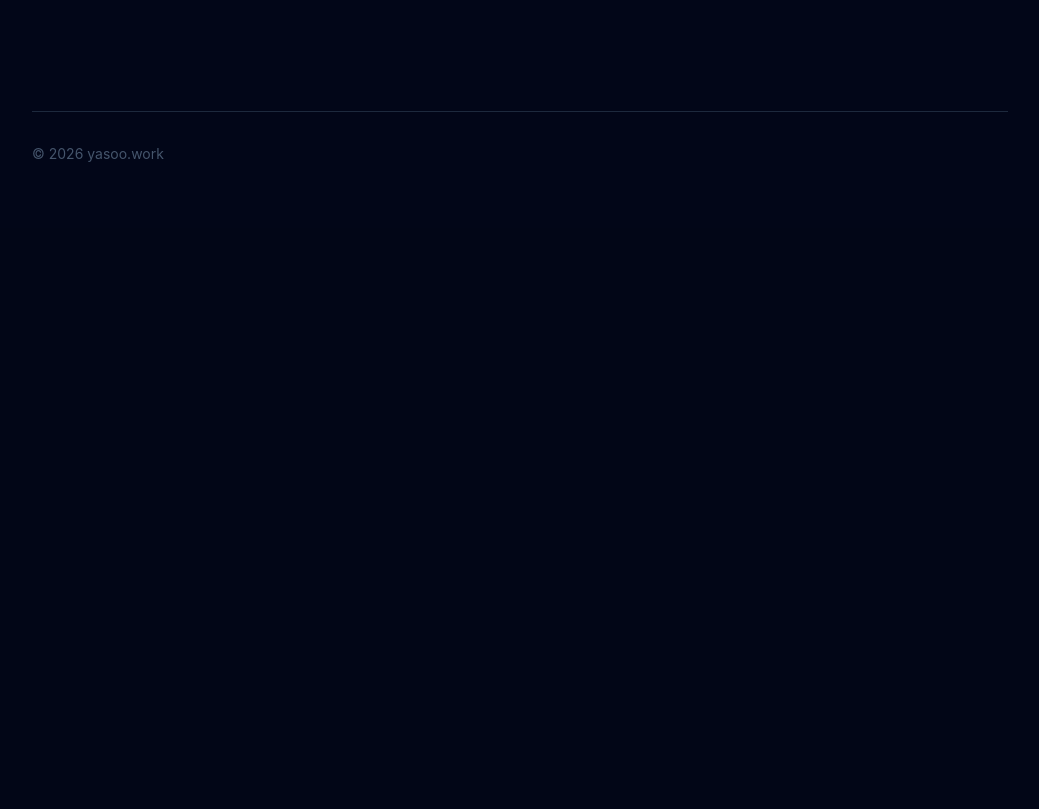
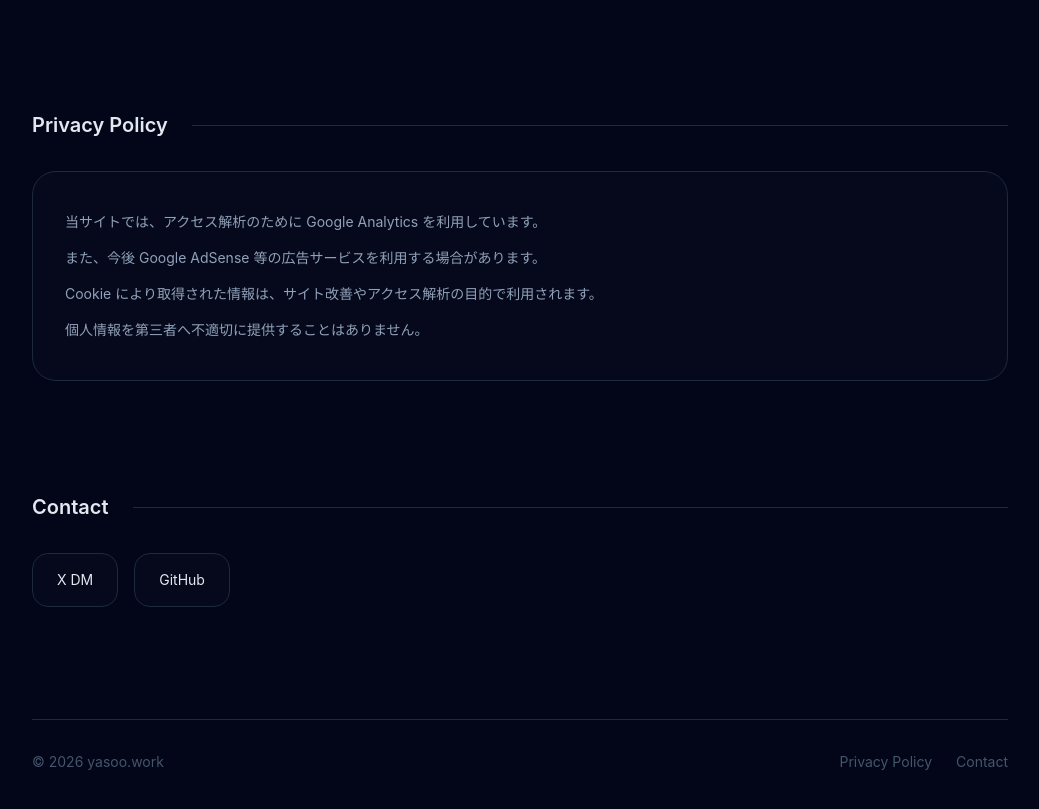
Before and after one commit to yasoowork/yasoo-work-site, a React (Vite) app: page / in a window 1280 px wide. Shown: the part 1103-1912 px from the top of the page, without its empty margins (120-1159 px from the left). Before the commit the page ends 1331 px from the top, so only its background shows below. Built offline with nearby package versions, Linux system fonts and the light colour scheme.

Commit message:
Modify Site

```diff
--- a/src/App.tsx
+++ b/src/App.tsx
@@ -11,7 +11,6 @@ function App() {
     <main className="min-h-screen bg-slate-950 text-slate-200">
       <div className="mx-auto max-w-5xl px-6 py-16">
         <header className="mb-24">
-          <div>
           <h1 className="text-2xl font-semibold tracking-wide">
             yasoo.work
           </h1>
@@ -19,7 +18,6 @@ function App() {
           <p className="mt-2 text-sm text-slate-500">
             Personal Projects / Notes
           </p>
-          </div>
         </header>
 
         <section className="mb-28">
@@ -47,12 +45,15 @@ function App() {
               <p className="text-xs tracking-[0.25em] text-cyan-400">
                 TOOL
               </p>
+
               <h3 className="mt-4 text-2xl font-semibold">
                 Schedule to ICS
               </h3>
+
               <p className="mt-5 text-sm leading-8 text-slate-400">
                 スケジュールテキストをカレンダー用のICSファイルに変換するサービス。
               </p>
+
               <p className="mt-8 text-sm text-slate-500 transition group-hover:text-cyan-400">
                 Open →
               </p>
@@ -62,9 +63,11 @@ function App() {
               <p className="text-xs tracking-[0.25em] text-slate-500">
                 COMING SOON
               </p>
+
               <h3 className="mt-4 text-2xl font-semibold">
                 SideFIRE Assist
               </h3>
+
               <p className="mt-5 text-sm leading-8 text-slate-500">
                 サイドFIRE運用を支援するOSSツール。準備中。
               </p>
@@ -90,8 +93,66 @@ function App() {
           </div>
         </section>
 
+        <section id="privacy-policy" className="mb-28">
+          <SectionTitle title="Privacy Policy" />
+
+          <div className="rounded-3xl border border-slate-800 bg-slate-900/20 p-8">
+            <p className="text-sm leading-9 text-slate-400">
+              当サイトでは、アクセス解析のために Google Analytics を利用しています。
+              <br />
+              また、今後 Google AdSense 等の広告サービスを利用する場合があります。
+              <br />
+              Cookie により取得された情報は、サイト改善やアクセス解析の目的で利用されます。
+              <br />
+              個人情報を第三者へ不適切に提供することはありません。
+            </p>
+          </div>
+        </section>
+
+        <section id="contact" className="mb-28">
+          <SectionTitle title="Contact" />
+
+          <div className="flex flex-wrap gap-4">
+            <a
+              href="https://x.com/yasoo_fire"
+              target="_blank"
+              rel="noreferrer"
+              className="rounded-2xl border border-slate-800 bg-slate-900/20 px-6 py-4 text-sm transition hover:border-cyan-500 hover:text-cyan-400"
+            >
+              X DM
+            </a>
+
+            <a
+              href="https://github.com/yasoowork"
+              target="_blank"
+              rel="noreferrer"
+              className="rounded-2xl border border-slate-800 bg-slate-900/20 px-6 py-4 text-sm transition hover:border-cyan-500 hover:text-cyan-400"
+            >
+              GitHub
+            </a>
+          </div>
+        </section>
+
         <footer className="border-t border-slate-800 pt-8 text-sm text-slate-600">
-          © 2026 yasoo.work
+          <div className="flex flex-col gap-4 md:flex-row md:items-center md:justify-between">
+            <p>© 2026 yasoo.work</p>
+
+            <div className="flex gap-6">
+              <a
+                href="#privacy-policy"
+                className="transition hover:text-slate-300"
+              >
+                Privacy Policy
+              </a>
+
+              <a
+                href="#contact"
+                className="transition hover:text-slate-300"
+              >
+                Contact
+              </a>
+            </div>
+          </div>
         </footer>
       </div>
     </main>
```
Lines whose indentation alone changed are shown as unchanged.
